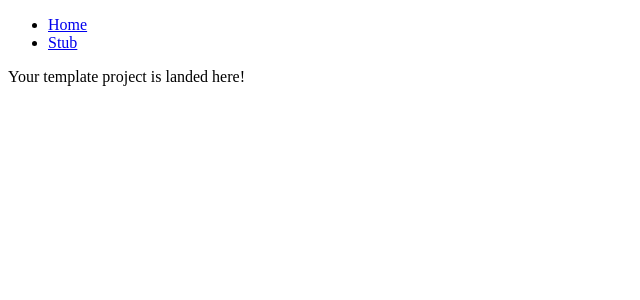
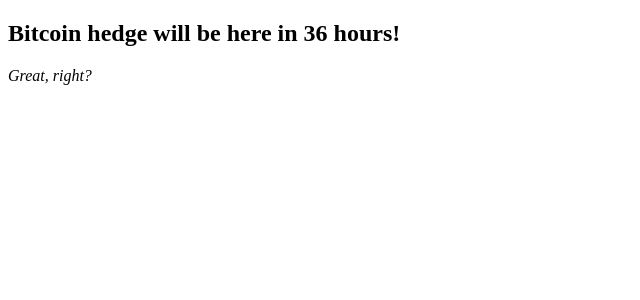
Before and after one commit to mind1master/bit-hedge, a Django app: page / in a window 1280 px wide. Shown: the top 300 px of the page, without its empty margins (0-640 px from the left). Run offline with Django 3.2, Linux system fonts and the light colour scheme; style sheets or scripts are compiled from the project's sources; some libraries are stand-ins or nearby versions.

Commit message:
greet text added

```diff
--- a/bit_hedge/apps/core/templates/core/home.html
+++ b/bit_hedge/apps/core/templates/core/home.html
@@ -4,6 +4,9 @@
 {% block home_active %}active{% endblock %}
 
 {% block content %}
-{% trans "Your template project is landed here!" %}
+    <h1>
+        Bitcoin hedge will be here in 36 hours!
+    </h1>
+    <i>Great, right?</i>
 
 {% endblock content %}
--- a/bit_hedge/templates/base.html
+++ b/bit_hedge/templates/base.html
@@ -41,16 +41,6 @@
 <body><div class="container-fluid">
 
 {% block header_wrapper %}
-  <div class="row-fluid"><div class="offset2 span8"><header>
-    {% block header_content %}
-    <nav>
-          <ul class="nav nav-pills">
-            <li class="{% block home_active %}{% endblock %}"><a href="{% url "home_page" %}">{% trans "Home" %}</a></li>
-            <li class="{% block stub_active %}{% endblock %}"><a href="#">{% trans "Stub" %}</a></li>
-          </ul>
-    </nav>
-    {% endblock header_content %}
-  </header></div></div>
 {% endblock header_wrapper %}
 
 {% block content_wrapper %}
```
